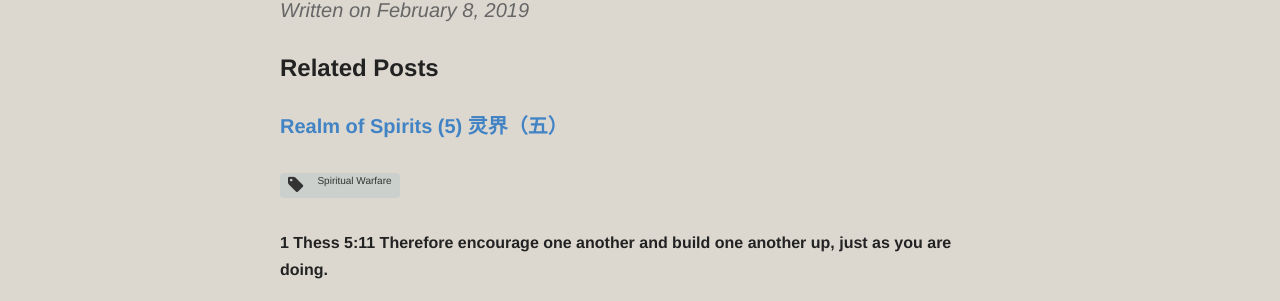
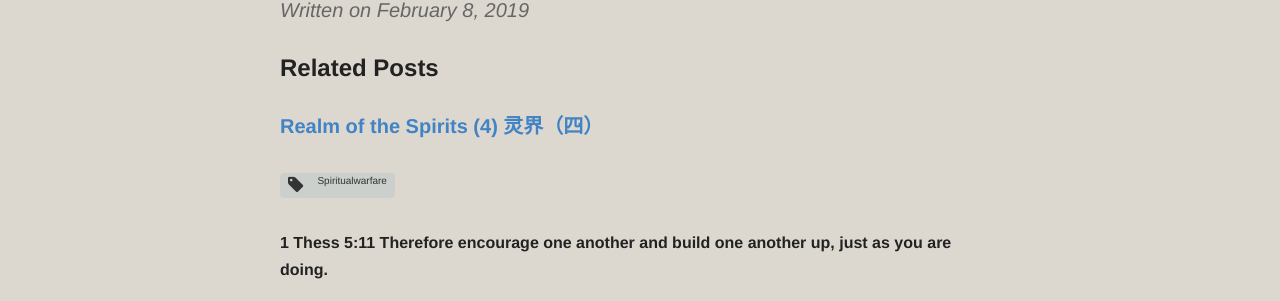
Before and after one commit to catchupTJC/catchuptjc.github.io, a Jekyll site: the page built from _posts/2019-02-08-RealmoftheSpirits(3).md, in a window 1280 px wide and 900 px high, scrolled down 5817 px. Shown: the part 299-600 px from the top of the window. Built offline with Jekyll 4.4.1, drawn with Linux system fonts in a browser that asks for light colours; nearby versions of some CDN libraries; comment, search, counter and statistics services are not loaded; some of the changed text lies outside the part shown.

Commit message:
Update 2019-02-08-RealmoftheSpirits(3).md

```diff
--- a/_posts/2019-02-08-RealmoftheSpirits(3).md
+++ b/_posts/2019-02-08-RealmoftheSpirits(3).md
@@ -2,7 +2,7 @@
 layout: post
 title: Realm of the Spirits (3) 灵界（三）
 category: Sermon(SG)2019
-tags: [Spiritual Warfare]
+tags: [spiritualwarfare]
 hymns: [67,68]
 ---
 
```
